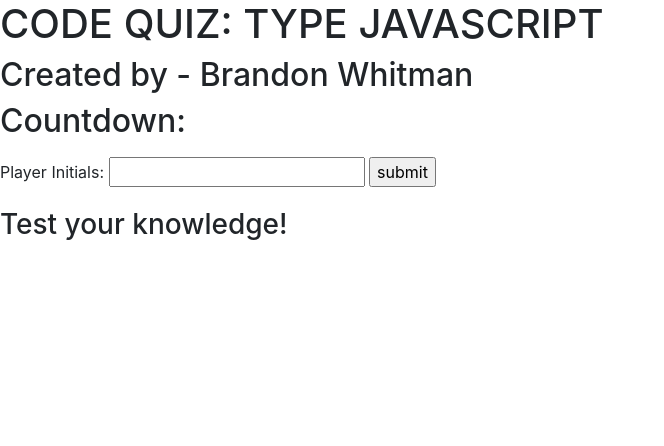
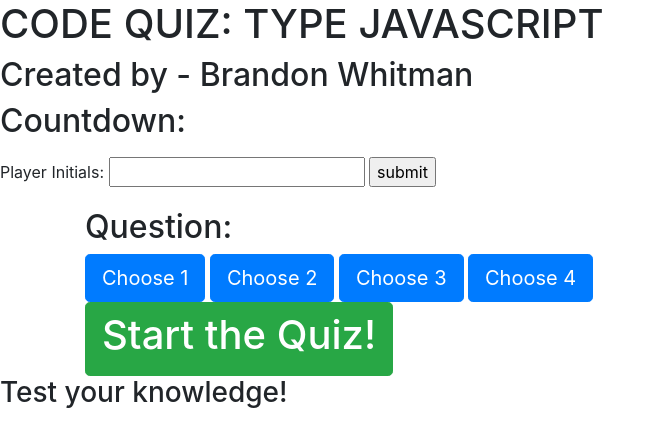
Before and after one commit to Bwhitman33/Code-Quiz, a plain HTML site: page index.html in a window 1280 px wide. Shown: the whole page, without its empty margins (0-664 px from the left). Drawn offline with nearby package versions, Linux system fonts and the light colour scheme.

Commit message:
Added more html. Structure looks okay. Time to add JS for functionality

```diff
--- a/index.html
+++ b/index.html
@@ -18,14 +18,28 @@
         <h2>Countdown: </h2>
         <p id="countdown"></p>
     </div>
-    <div id="leaderboard" class="hide">
+    <form id="leaderboard" class="hide">
         <div class="form-group">
             <label for="name">Player Initials:</label>
             <input type="text" name="name" id="name" required>
             <input type="submit" value="submit">
         </div>
-
-    </div>
+        <div class="container">
+            <div id="question-section" class="hide">
+                <div>
+                    <h2>Question:</h2>
+                </div>
+                <div id="possible-answers" class="btn-grid">
+                    <button type="button" class="btn btn-primary btn-lg">Choose 1</button>
+                    <button type="button" class="btn btn-primary btn-lg">Choose 2</button>
+                    <button type="button" class="btn btn-primary btn-lg">Choose 3</button>
+                    <button type="button" class="btn btn-primary btn-lg">Choose 4</button>
+                </div>
+            </div>
+            <div id="start" class="start">
+                <button type="button" id="start-btn" class="btn btn-success btn-lg"><h1>Start the Quiz!</h1></button>
+            </div>
+        <div id="endgame" class="hide"></div>
 </body>
 </main>
 <footer>
```
Also changed, not shown: assets/style.css (added).
